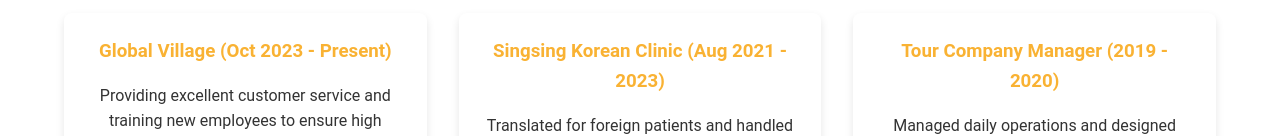
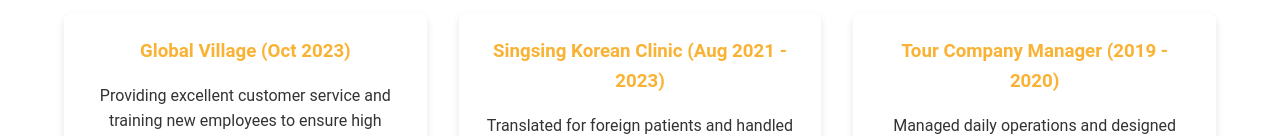
Before and after one commit to yejin-kim1/yejin-portfolio, a plain HTML site: page index.html in a window 1280 px wide. Shown: the part 466-602 px from the top of the page. Drawn offline with Linux system fonts and the light colour scheme.

Commit message:
Update index.html

```diff
--- a/index.html
+++ b/index.html
@@ -225,7 +225,7 @@
         <h2>Work Experience</h2>
         <div class="grid">
             <div class="card">
-                <h3>Global Village (Oct 2023 - Present)</h3>
+                <h3>Global Village (Oct 2023)</h3>
                 <p>Providing excellent customer service and training new employees to ensure high satisfaction.</p>
             </div>
             <div class="card">
```
